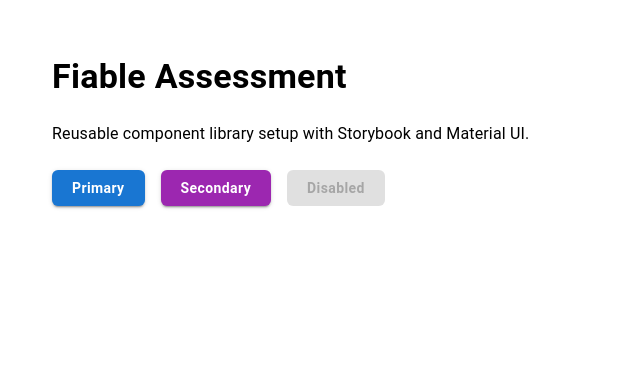
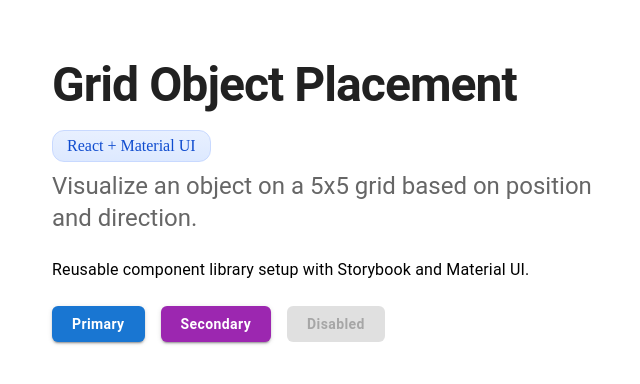
Before and after one commit to davespencerbacay/fiable-assessment, a React (Vite) app: page / in a window 1280 px wide. Shown: the top 384 px of the page, without its empty margins (312-952 px from the left). Built offline with nearby package versions, Linux system fonts and the light colour scheme.

Commit message:
feat: creation of header component with stories

```diff
--- a/src/App.tsx
+++ b/src/App.tsx
@@ -1,13 +1,15 @@
 import { Container, Stack, Typography } from '@mui/material'
-import { Button } from './components'
+import { Button, Header } from './components'
 
 const App = () => {
   return (
     <Container maxWidth="sm" sx={{ py: 6 }}>
       <Stack spacing={3}>
-        <Typography variant="h4" sx={{ fontWeight: 700 }}>
-          Fiable Assessment
-        </Typography>
+        <Header
+          title="Grid Object Placement"
+          badgeText="React + Material UI"
+          subtitle="Visualize an object on a 5x5 grid based on position and direction."
+        />
 
         <Typography variant="body1" color="text.secondary">
           Reusable component library setup with Storybook and Material UI.
--- a/src/components/Button/Button.styles.ts
+++ b/src/components/Button/Button.styles.ts
@@ -4,6 +4,6 @@
 export const StyledButton = styled(MuiButton)(({ theme }) => ({
   textTransform: 'none',
   fontWeight: 600,
-  borderRadius: theme.shape.borderRadius * 1.5,
+  borderRadius: Number(theme.shape.borderRadius) * 1.5,
   paddingInline: theme.spacing(2.5),
 }))
--- /dev/null
+++ b/src/components/Header/Header.styles.ts
@@ -0,0 +1,37 @@
+import { Box, Stack, Typography } from '@mui/material'
+import { styled } from '@mui/material/styles'
+
+export const HeaderContainer = styled(Stack)(({ theme }) => ({
+  gap: theme.spacing(1),
+}))
+
+export const HeaderTitleRow = styled(Stack)(({ theme }) => ({
+  alignItems: 'center',
+  gap: theme.spacing(2),
+  flexDirection: 'row',
+  flexWrap: 'wrap',
+}))
+
+export const HeaderTitle = styled(Typography)(({ theme }) => ({
+  fontWeight: 700,
+  letterSpacing: '-0.02em',
+  lineHeight: 1.2,
+  color: theme.palette.text.primary,
+}))
+
+export const HeaderSubtitle = styled(Typography)(({ theme }) => ({
+  color: theme.palette.text.secondary,
+}))
+
+export const HeaderBadge = styled(Box)(({ theme }) => ({
+  display: 'inline-flex',
+  alignItems: 'center',
+  justifyContent: 'center',
+  borderRadius: 12,
+  padding: theme.spacing(0.75, 1.75),
+  fontWeight: 500,
+  fontSize: '1rem',
+  color: '#0F4CCF',
+  background: 'linear-gradient(180deg, #E8F0FF 0%, #DDE9FF 100%)',
+  border: '1px solid #C8D9FF',
+}))
--- /dev/null
+++ b/src/components/Header/Header.tsx
@@ -0,0 +1,24 @@
+import { HeaderBadge, HeaderContainer, HeaderSubtitle, HeaderTitle, HeaderTitleRow } from './Header.styles'
+import type { HeaderProps } from './Header.types'
+
+export const Header = ({ title, subtitle, badgeText }: HeaderProps) => {
+    return (
+        <HeaderContainer>
+            <HeaderTitleRow>
+                <HeaderTitle variant="h3">
+                    {title}
+                </HeaderTitle>
+
+                {badgeText ? <HeaderBadge>{badgeText}</HeaderBadge> : null}
+            </HeaderTitleRow>
+
+            {subtitle ? (
+                <HeaderSubtitle variant="h5">
+                    {subtitle}
+                </HeaderSubtitle>
+            ) : null}
+        </HeaderContainer>
+    )
+}
+
+export default Header
--- /dev/null
+++ b/src/components/Header/Header.types.ts
@@ -0,0 +1,5 @@
+export interface HeaderProps {
+  title: string
+  subtitle?: string
+  badgeText?: string
+}
--- /dev/null
+++ b/src/components/Header/index.ts
@@ -0,0 +1,2 @@
+export { Header } from './Header'
+export type { HeaderProps } from './Header.types'
--- a/src/components/index.ts
+++ b/src/components/index.ts
@@ -1,2 +1,3 @@
 export * from './Alert'
 export * from './Button'
+export * from './Header'
```
Also changed, not shown: 1 other file (tests, documents, lock files or other folders).
